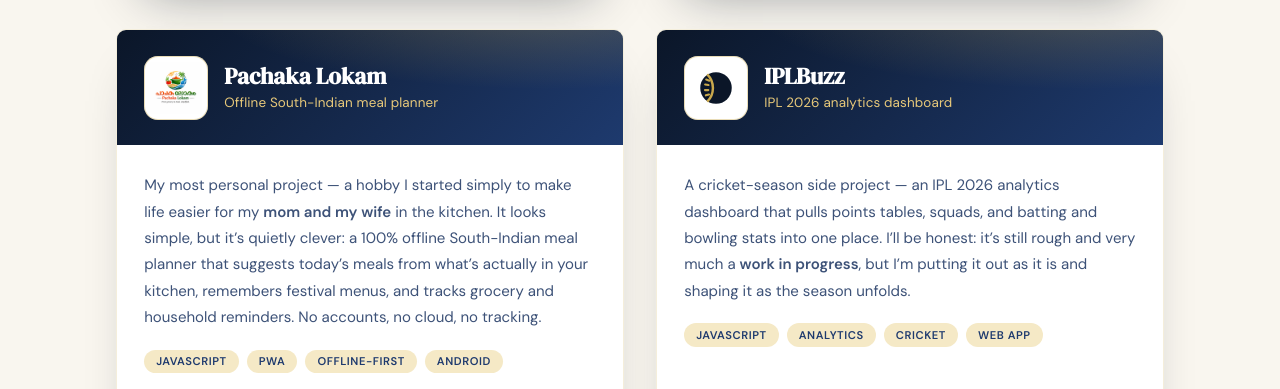
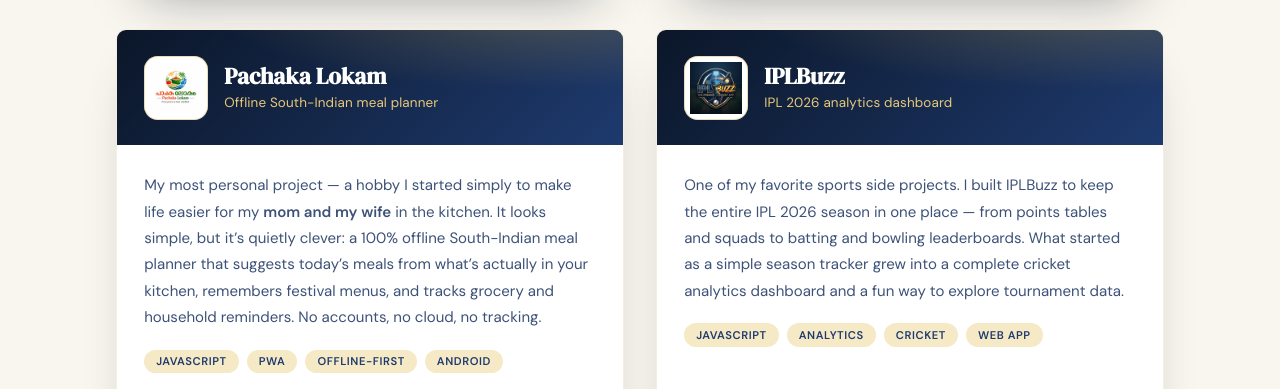
Before and after one commit to PrashobhPaul/Digital_Card, a plain HTML site: page works.html in a window 1280 px wide. Shown: the part 1374-1763 px from the top of the page. Drawn offline with Linux system fonts and the light colour scheme.

Commit message:
Update IPLBuzz card with real logo and new intro
- Swap the placeholder cricket glyph for the actual IPLBuzz app logo.
- Replace the intro with the author's own copy.

Co-Authored-By: Claude Opus 4.8 <noreply@anthropic.com>
Claude-Session: https://claude.ai/code/session_01HXh2tUCp5WgyxFUMDQ7EpQ

```diff
--- a/works.html
+++ b/works.html
@@ -384,16 +384,7 @@
       <article class="work-card">
         <div class="work-banner">
           <div class="work-icon">
-            <svg viewBox="0 0 24 24" aria-hidden="true">
-              <circle cx="12" cy="12" r="9" fill="#0b1628" />
-              <path d="M7 4.2 A 11 11 0 0 1 7 19.8" fill="none" stroke="#c9a84c" stroke-width="1.4" />
-              <g stroke="#c9a84c" stroke-width="1.2" stroke-linecap="round">
-                <line x1="6.4" y1="7.2" x2="8.2" y2="7.8" />
-                <line x1="5.8" y1="10" x2="7.7" y2="10.3" />
-                <line x1="5.7" y1="13.2" x2="7.6" y2="13.2" />
-                <line x1="6.2" y1="16.2" x2="8" y2="15.7" />
-              </g>
-            </svg>
+            <img src="assets/works/iplbuzz.png" alt="IPLBuzz app icon" width="64" height="64" loading="lazy" />
           </div>
           <div class="work-headline">
             <h2>IPLBuzz</h2>
@@ -403,10 +394,10 @@
 
         <div class="work-body">
           <p>
-            A cricket-season side project &mdash; an IPL 2026 analytics dashboard that pulls
-            points tables, squads, and batting and bowling stats into one place. I&rsquo;ll be
-            honest: it&rsquo;s still rough and very much a <strong>work in progress</strong>,
-            but I&rsquo;m putting it out as it is and shaping it as the season unfolds.
+            One of my favorite sports side projects. I built IPLBuzz to keep the entire
+            IPL 2026 season in one place &mdash; from points tables and squads to batting
+            and bowling leaderboards. What started as a simple season tracker grew into a
+            complete cricket analytics dashboard and a fun way to explore tournament data.
           </p>
 
           <ul class="work-tags">
```
Also changed, not shown: assets/works/iplbuzz.png (added).
